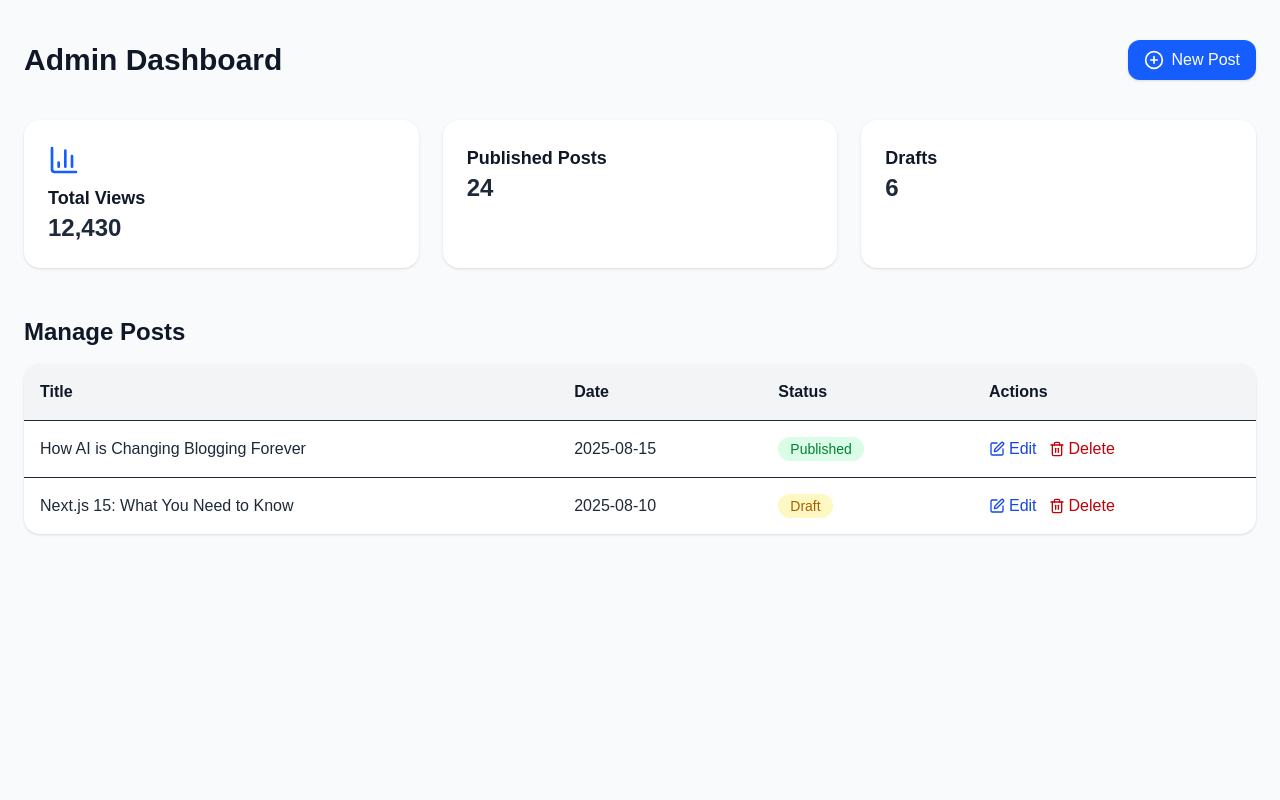
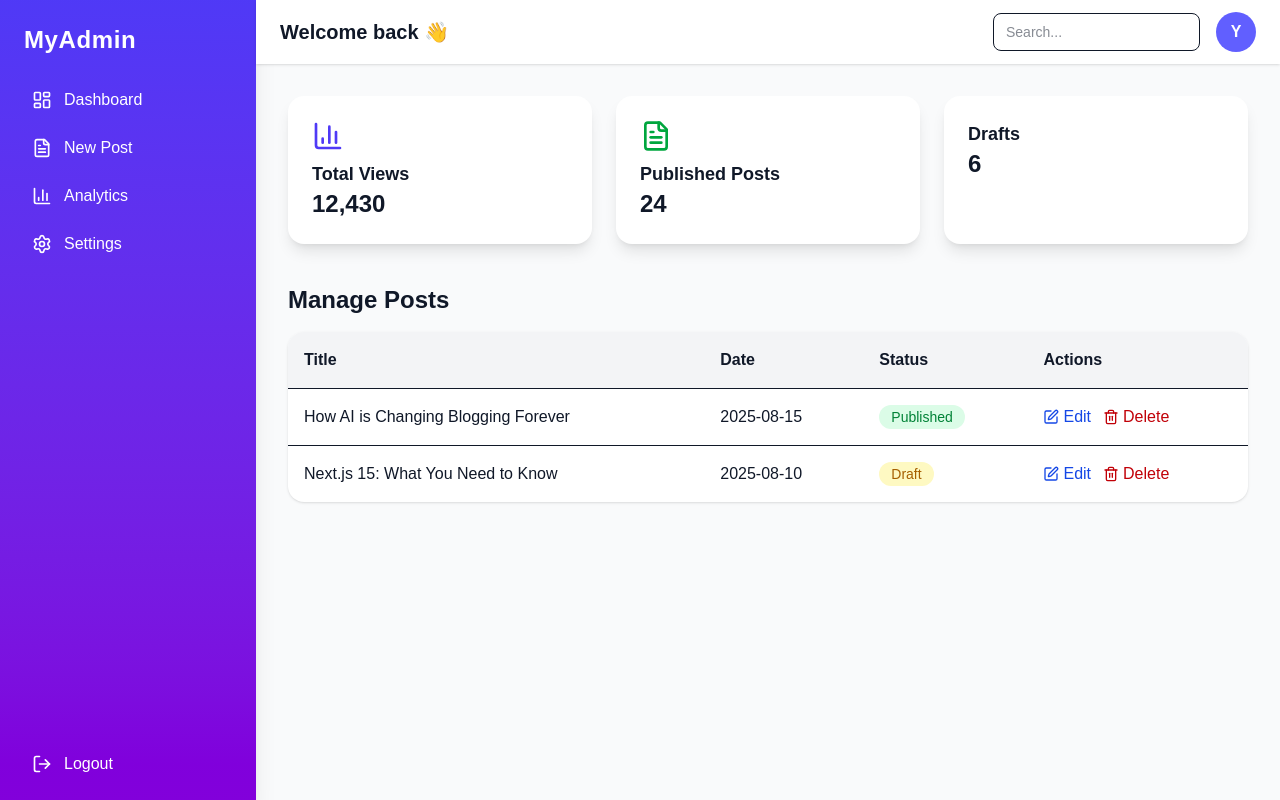
Before and after one commit to YasithaShyamantha1/AI-Enhanced-Blog-Platform, a Next.js app: page /dashboard in a window 1280 px wide. Built offline with nearby package versions, Linux system fonts and the light colour scheme.

Commit message:
change dashboard

```diff
--- /dev/null
+++ b/src/app/dashboard/layout.tsx
@@ -0,0 +1,61 @@
+"use client";
+
+import { motion } from "framer-motion";
+import Link from "next/link";
+import { LayoutDashboard, FileText, BarChart3, Settings, LogOut } from "lucide-react";
+
+export default function DashboardLayout({ children }: { children: React.ReactNode }) {
+  return (
+    <div className="min-h-screen flex bg-gray-50 text-gray-900">
+      {/* Sidebar */}
+      <motion.aside
+        initial={{ x: -100, opacity: 0 }}
+        animate={{ x: 0, opacity: 1 }}
+        transition={{ duration: 0.6 }}
+        className="w-64 bg-gradient-to-b from-indigo-600 to-purple-700 text-white shadow-xl flex flex-col"
+      >
+        <div className="p-6 text-2xl font-bold tracking-wide">MyAdmin</div>
+        <nav className="flex-1 space-y-2 px-4">
+          <Link href="/dashboard" className="flex items-center gap-3 px-4 py-2 rounded-lg hover:bg-indigo-500 transition">
+            <LayoutDashboard size={20} /> Dashboard
+          </Link>
+          <Link href="/dashboard/new-post" className="flex items-center gap-3 px-4 py-2 rounded-lg hover:bg-indigo-500 transition">
+            <FileText size={20} /> New Post
+          </Link>
+          <Link href="/dashboard/analytics" className="flex items-center gap-3 px-4 py-2 rounded-lg hover:bg-indigo-500 transition">
+            <BarChart3 size={20} /> Analytics
+          </Link>
+          <Link href="/dashboard/settings" className="flex items-center gap-3 px-4 py-2 rounded-lg hover:bg-indigo-500 transition">
+            <Settings size={20} /> Settings
+          </Link>
+        </nav>
+        <div className="p-4">
+          <button className="w-full flex items-center gap-3 px-4 py-2 rounded-lg hover:bg-red-500 transition">
+            <LogOut size={20} /> Logout
+          </button>
+        </div>
+      </motion.aside>
+
+      {/* Main Content */}
+      <div className="flex-1 flex flex-col">
+        {/* Header */}
+        <header className="h-16 flex items-center justify-between bg-white shadow px-6">
+          <h1 className="text-xl font-semibold">Welcome back 👋</h1>
+          <div className="flex items-center gap-4">
+            <input
+              type="text"
+              placeholder="Search..."
+              className="px-3 py-2 border rounded-lg text-sm focus:ring-2 focus:ring-indigo-500 outline-none"
+            />
+            <div className="w-10 h-10 bg-indigo-500 text-white flex items-center justify-center rounded-full font-bold">
+              Y
+            </div>
+          </div>
+        </header>
+
+        {/* Page Content */}
+        <main className="p-8">{children}</main>
+      </div>
+    </div>
+  );
+}
--- a/src/app/dashboard/page.tsx
+++ b/src/app/dashboard/page.tsx
@@ -1,77 +1,42 @@
 "use client";
 
 import { motion } from "framer-motion";
-import { PlusCircle, Edit, Trash2, BarChart3 } from "lucide-react";
+import { Edit, Trash2, BarChart3, FileText } from "lucide-react";
 import Link from "next/link";
 
 export default function DashboardPage() {
-  // Dummy posts (later connect with API)
   const posts = [
-    {
-      id: "1",
-      title: "How AI is Changing Blogging Forever",
-      date: "2025-08-15",
-      status: "Published",
-    },
-    {
-      id: "2",
-      title: "Next.js 15: What You Need to Know",
-      date: "2025-08-10",
-      status: "Draft",
-    },
+    { id: "1", title: "How AI is Changing Blogging Forever", date: "2025-08-15", status: "Published" },
+    { id: "2", title: "Next.js 15: What You Need to Know", date: "2025-08-10", status: "Draft" },
   ];
 
   return (
-    <div className="min-h-screen bg-gray-50 px-6 py-10">
-      {/* Dashboard Header */}
-      <div className="flex justify-between items-center mb-10">
-        <h1 className="text-3xl font-bold text-gray-900">Admin Dashboard</h1>
-        <Link
-          href="/dashboard/new-post"
-          className="flex items-center gap-2 bg-blue-600 text-white px-4 py-2 rounded-xl shadow hover:bg-blue-700 transition"
-        >
-          <PlusCircle className="w-5 h-5" /> New Post
-        </Link>
-      </div>
-
+    <div className="space-y-10">
       {/* Analytics Section */}
-      <div className="grid md:grid-cols-3 gap-6 mb-12">
-        <motion.div
-          whileHover={{ scale: 1.03 }}
-          className="bg-white p-6 rounded-2xl shadow"
-        >
-          <BarChart3 className="text-blue-600 w-8 h-8 mb-2" />
-          <h2 className="text-lg font-semibold text-gray-900">Total Views</h2>
-          <p className="text-2xl font-bold text-gray-800">12,430</p>
+      <div className="grid md:grid-cols-3 gap-6">
+        <motion.div whileHover={{ scale: 1.03 }} className="bg-white p-6 rounded-2xl shadow-lg">
+          <BarChart3 className="text-indigo-600 w-8 h-8 mb-2" />
+          <h2 className="text-lg font-semibold">Total Views</h2>
+          <p className="text-2xl font-bold">12,430</p>
         </motion.div>
-
-        <motion.div
-          whileHover={{ scale: 1.03 }}
-          className="bg-white p-6 rounded-2xl shadow"
-        >
-          <h2 className="text-lg font-semibold text-gray-900">
-            Published Posts
-          </h2>
-          <p className="text-2xl font-bold text-gray-800">24</p>
+        <motion.div whileHover={{ scale: 1.03 }} className="bg-white p-6 rounded-2xl shadow-lg">
+          <FileText className="text-green-600 w-8 h-8 mb-2" />
+          <h2 className="text-lg font-semibold">Published Posts</h2>
+          <p className="text-2xl font-bold">24</p>
         </motion.div>
-
-        <motion.div
-          whileHover={{ scale: 1.03 }}
-          className="bg-white p-6 rounded-2xl shadow"
-        >
-          <h2 className="text-lg font-semibold text-gray-900">Drafts</h2>
-          <p className="text-2xl font-bold text-gray-800">6</p>
+        <motion.div whileHover={{ scale: 1.03 }} className="bg-white p-6 rounded-2xl shadow-lg">
+          <h2 className="text-lg font-semibold">Drafts</h2>
+          <p className="text-2xl font-bold">6</p>
         </motion.div>
       </div>
 
-      {/* Posts Management */}
-      <h2 className="text-2xl font-semibold mb-4 text-gray-900">
-        Manage Posts
-      </h2>
+      {/* Posts Table */}
+      <div>
+        <h2 className="text-2xl font-semibold mb-4">Manage Posts</h2>
         <div className="bg-white shadow rounded-2xl overflow-hidden">
-        <table className="w-full border-collapse">
+          <table className="w-full">
             <thead>
-            <tr className="bg-gray-100 text-left text-gray-900">
+              <tr className="bg-gray-100 text-left">
                 <th className="p-4">Title</th>
                 <th className="p-4">Date</th>
                 <th className="p-4">Status</th>
@@ -80,10 +45,7 @@ export default function DashboardPage() {
             </thead>
             <tbody>
               {posts.map((post) => (
-              <tr
-                key={post.id}
-                className="border-t hover:bg-gray-50 transition text-gray-800"
-              >
+                <tr key={post.id} className="border-t hover:bg-gray-50 transition">
                   <td className="p-4">{post.title}</td>
                   <td className="p-4">{post.date}</td>
                   <td className="p-4">
@@ -98,10 +60,7 @@ export default function DashboardPage() {
                     </span>
                   </td>
                   <td className="p-4 flex gap-3">
-                  <Link
-                    href={`/dashboard/edit/${post.id}`}
-                    className="text-blue-700 hover:underline flex items-center gap-1"
-                  >
+                    <Link href={`/dashboard/edit/${post.id}`} className="text-blue-700 hover:underline flex items-center gap-1">
                       <Edit className="w-4 h-4" /> Edit
                     </Link>
                     <button className="text-red-700 hover:underline flex items-center gap-1">
@@ -114,5 +73,6 @@ export default function DashboardPage() {
           </table>
         </div>
       </div>
+    </div>
   );
 }
```
Lines whose indentation alone changed are shown as unchanged.
